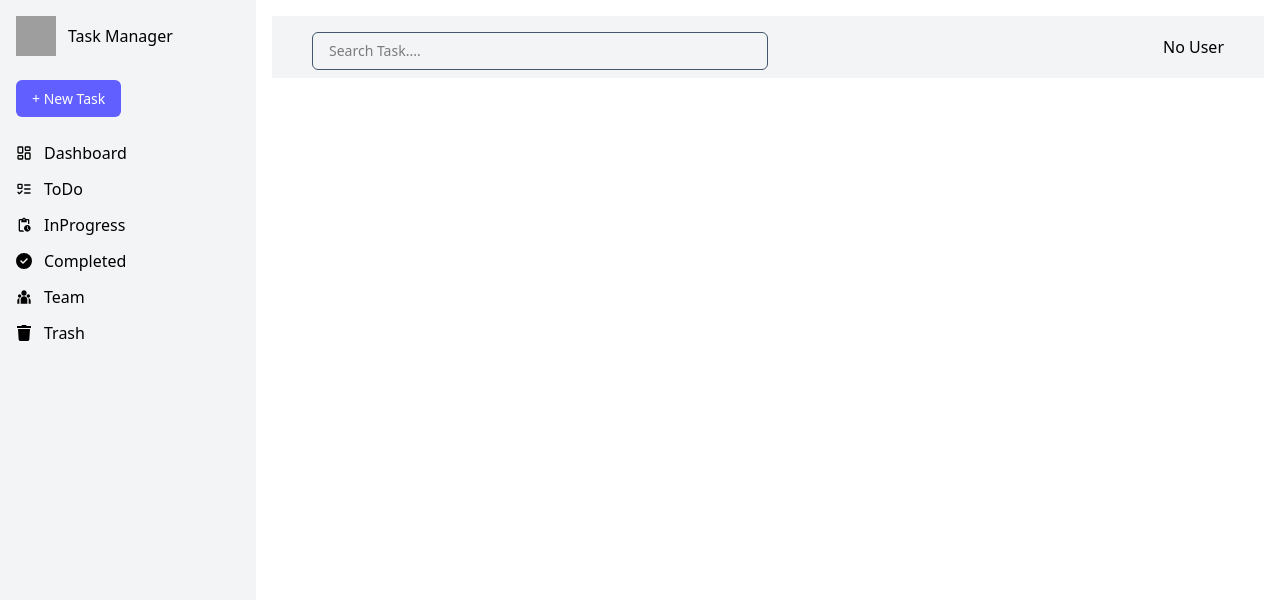
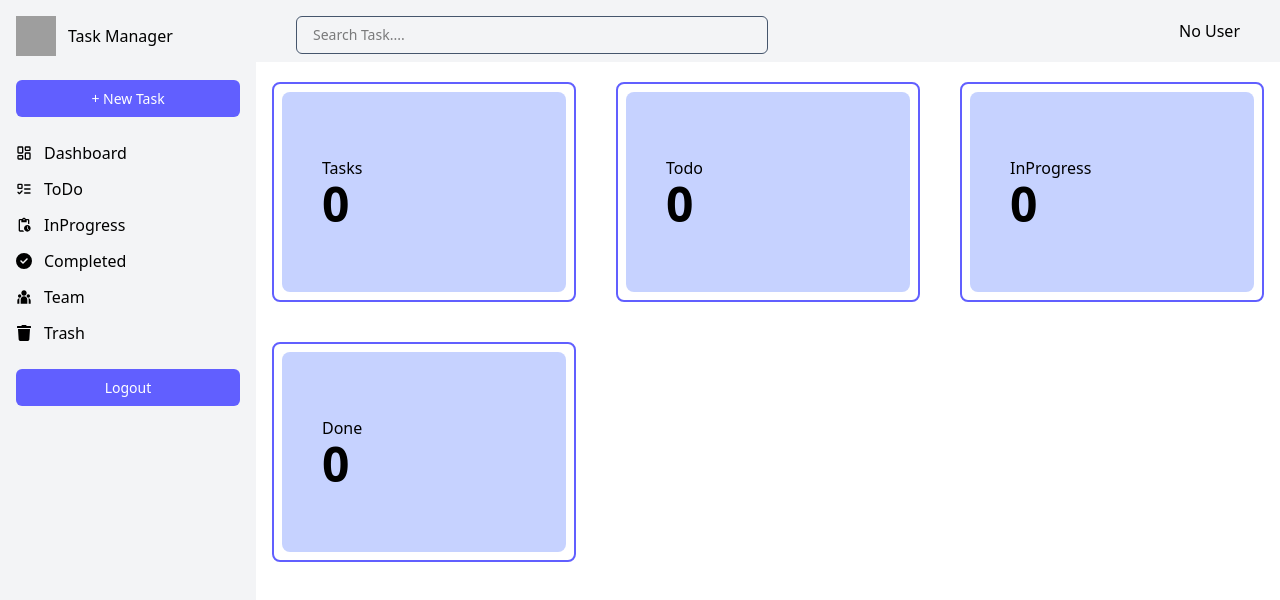
Before and after one commit to sadafshahab12/Task-Management-Challenge, a React (Vite) app: page /dashboard in a window 1280 px wide. Shown: the top 600 px of the page. Built offline with nearby package versions, Linux system fonts and the light colour scheme; no server answers; the database is empty; sample sign-in values are in the browser's storage; grey boxes are pictures that could not be loaded.

Commit message:
continue ui building

```diff
--- a/src/components/ui/Header.jsx
+++ b/src/components/ui/Header.jsx
@@ -1,19 +1,8 @@
-import { auth } from "../../../firebaseConfig";
-import { signOut } from "firebase/auth";
-import { useNavigate } from "react-router-dom";
 import { Context } from "../../context/TaskContext";
 
 const Header = () => {
   const { userInfo, loading } = Context();
-  const navigate = useNavigate();
-  const handleLogout = async () => {
-    try {
-      await signOut(auth);
-      navigate("/login");
-    } catch (error) {
-      console.log("Logout Error", error);
-    }
-  };
+
   return (
     <div className="grid grid-cols-2 items-center px-10 py-2 bg-gray-100">
       <div>
@@ -37,9 +26,6 @@ const Header = () => {
                   userInfo.firstName.slice(1).toLowerCase()}
               </p>
             </div>
-            <button className="button w-auto" onClick={handleLogout}>
-              Logout
-            </button>
           </div>
         ) : (
           <p>No User</p> // login nahi to No User
--- a/src/components/ui/SideBar.jsx
+++ b/src/components/ui/SideBar.jsx
@@ -7,9 +7,22 @@ import { RiTeamFill } from "react-icons/ri";
 import { Context } from "../../context/TaskContext";
 import AddTask from "./AddTask";
 import { IoCloseOutline } from "react-icons/io5";
+import { signOut } from "firebase/auth";
+import { auth } from "../../../firebaseConfig";
+import { useNavigate } from "react-router-dom";
+import { IoIosLogOut } from "react-icons/io";
 
 const SideBar = () => {
   const { openModal, isOpenModal, closeModal } = Context();
+  const navigate = useNavigate();
+  const handleLogout = async () => {
+    try {
+      await signOut(auth);
+      navigate("/login");
+    } catch (error) {
+      console.log("Logout Error", error);
+    }
+  };
   return (
     <div className="space-y-6">
       <div className=" flex items-center gap-3">
@@ -21,7 +34,7 @@ const SideBar = () => {
         <h1>Task Manager</h1>
       </div>
       <div>
-        <button className="button w-auto" onClick={openModal}>
+        <button className="button w-full" onClick={openModal}>
           + New Task{" "}
         </button>
       </div>
@@ -41,7 +54,7 @@ const SideBar = () => {
           </div>
         )}
       </div>
-      <div className="space-y-3">
+      <div className="space-y-3 hidden md:block">
         <a href="/dashboard" className="flex-center gap-3 cursor-pointer">
           <LuLayoutDashboard />
           <p>Dashboard</p>
@@ -69,6 +82,55 @@ const SideBar = () => {
           <p>Trash</p>
         </a>
       </div>
+      {/* -----------------  */}
+      <div className="space-y-5 md:hidden block">
+        <a
+          href="/dashboard"
+          className="flex-center justify-center gap-3 cursor-pointer"
+        >
+          <LuLayoutDashboard className="w-6 h-6" />
+        </a>
+
+        <a
+          href="/todo"
+          className="flex-center justify-center  gap-3 cursor-pointer"
+        >
+          <LuListTodo className="w-6 h-6" />
+        </a>
+        <a
+          href="/pending"
+          className="flex-center justify-center gap-3 cursor-pointer"
+        >
+          <MdPendingActions className="w-6 h-6" />
+        </a>
+        <a
+          href="/completed"
+          className="flex-center justify-center gap-3 cursor-pointer"
+        >
+          <FaCircleCheck className="w-6 h-6" />
+        </a>
+
+        <a
+          href="/team"
+          className="flex-center justify-center gap-3 cursor-pointer"
+        >
+          <RiTeamFill className="w-6 h-6" />
+        </a>
+        <a
+          href="/deletedTask"
+          className="flex-center justify-center gap-3 cursor-pointer"
+        >
+          <FaTrash className="w-6 h-6" />
+        </a>
+        <button className="button mx-auto px-2 w-auto md:hidden block" onClick={handleLogout}>
+          <IoIosLogOut className="w-5 h-5"  />
+        </button>
+      </div>
+      <div>
+        <button className="button w-full md:block hidden" onClick={handleLogout}>
+          Logout
+        </button>
+      </div>
     </div>
   );
 };
--- a/src/pages/Dashboard.jsx
+++ b/src/pages/Dashboard.jsx
@@ -26,14 +26,39 @@
 // };
 
 // export default Dashboard;
-import React from 'react';
+import React from "react";
+import { Context } from "../context/TaskContext";
 
 const Dashboard = () => {
+  const { taskList } = Context();
   return (
-    <div>
-
+    <div className="py-5 grid grid-cols-1 md:grid-cols-2 lg:grid-cols-3 gap-10 p-4">
+      <div className="  rounded-lg border-2 border-indigo-500 p-2 ">
+        <div className="bg-indigo-200 h-50 w-full rounded-lg flex flex-col justify-center px-10 ">
+          <p>Tasks</p>
+          <p className="text-5xl font-bold">{taskList.length}</p>
+        </div>
+      </div>
+      <div className=" rounded-lg border-2 border-indigo-500 p-2 ">
+        <div className="bg-indigo-200 h-50 w-full rounded-lg flex flex-col justify-center px-10 ">
+          <p>Todo</p>
+          <p className="text-5xl font-bold">{taskList.length}</p>
+        </div>
+      </div>
+      <div className="  rounded-lg border-2 border-indigo-500 p-2 ">
+        <div className="bg-indigo-200 h-50 w-full rounded-lg flex flex-col justify-center px-10 ">
+          <p>InProgress</p>
+          <p className="text-5xl font-bold">{taskList.length}</p>
+        </div>
+      </div>
+      <div className="  rounded-lg border-2 border-indigo-500 p-2 ">
+        <div className="bg-indigo-200 h-50 w-full rounded-lg flex flex-col justify-center px-10 ">
+          <p>Done</p>
+          <p className="text-5xl font-bold">{taskList.length}</p>
+        </div>
+      </div>
     </div>
   );
-}
+};
 
 export default Dashboard;
--- a/src/pages/Layout.jsx
+++ b/src/pages/Layout.jsx
@@ -29,7 +29,7 @@ const Layout = () => {
       <div className="col-span-1 bg-gray-100 p-4">
         <SideBar />
       </div>
-      <div className="col-span-4 p-4">
+      <div className="col-span-4 ">
         <Header />
         <Outlet />
       </div>
--- a/src/pages/Todo.jsx
+++ b/src/pages/Todo.jsx
@@ -16,7 +16,7 @@ const Todo = () => {
     startEditTask,
   } = Context();
   return (
-    <div>
+    <div className="p-5">
       <div className="flex-center justify-between items-center mb-4 pt-5 pb-2 border-b border-gray-100">
         <h1 className="text-2xl pb-4 font-bold">Tasks Board</h1>
         <button className="button w-auto cursor-pointer" onClick={openModal}>
@@ -56,13 +56,13 @@ const Todo = () => {
                 <p>{task.level}</p>
               </div>
               <div className="flex-center gap-3 justify-between">
+                <FiEdit
+                  className="cursor-pointer"
+                  onClick={() => startEditTask(task)}
+                />
                 <FaTrash
                   className="cursor-pointer"
                   onClick={() => deleteTaskId(task.id)}
-                />
-                <FiEdit
-                  className="cursor-pointer"
-                  onClick={() => startEditTask(task)}
                 />
               </div>
             </div>
```
